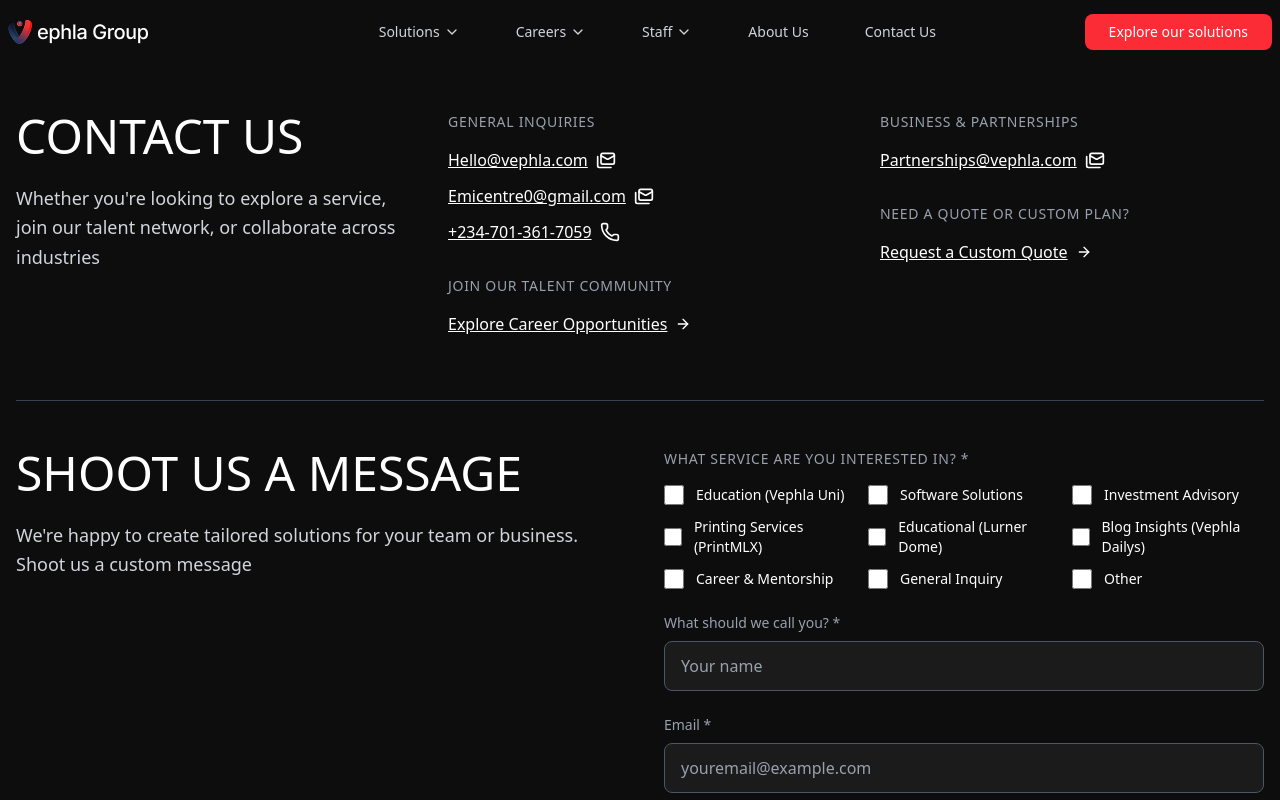
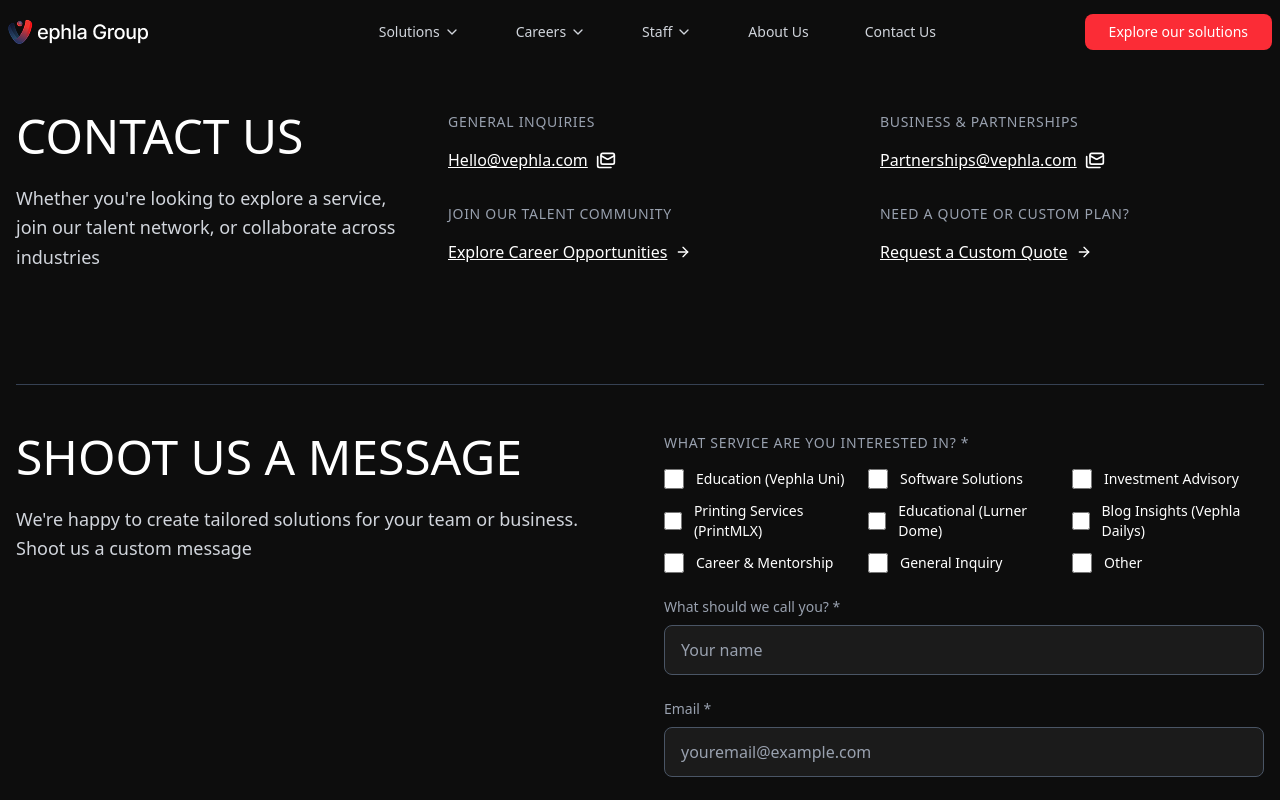
Before and after one commit to VephlaUniversity/Vephla-Revamp, a React (Vite) app: page /contact in a window 1280 px wide. Shown: the top 800 px of the page. Built offline with nearby package versions, Linux system fonts and the light colour scheme.

Commit message:
updated links from the contact page and footer

```diff
--- a/src/components/Footer.jsx
+++ b/src/components/Footer.jsx
@@ -175,9 +175,6 @@
               CONTACT LINE
             </h3>
             <div className="space-y-2 md:space-y-4">
-              <p className="text-gray-300 text-sm md:text-base">
-                +234-701-361-7059
-              </p>
               <a
                 href="mailto:Hello@Vephla.com"
                 className="text-gray-300 hover:text-white transition-colors underline text-sm md:text-base break-all"
@@ -185,12 +182,6 @@
                 Hello@Vephla.com
               </a>
               <br />
-              <a
-                href="mailto:Emicentre0@gmail.com"
-                className="text-gray-300 hover:text-white transition-colors underline text-sm md:text-base break-all"
-              >
-                Emicentre0@gmail.com
-              </a>
             </div>
           </div>
 
--- a/src/components/contact/Contact.jsx
+++ b/src/components/contact/Contact.jsx
@@ -178,21 +178,6 @@
                     className="inline-flex items-center text-white hover:text-red-400 transition-colors underline"
                   >
                     Hello@vephla.com <Mails className="w-5 h-5 ml-2" />
-                  </a>
-                  <br />
-                  <a
-                    href="mailto:Emicentre0@gmail.com"
-                    className="inline-flex items-center text-white hover:text-red-400 transition-colors underline"
-                  >
-                    Emicentre0@gmail.com <Mails className="w-5 h-5 ml-2" />
-                  </a>
-                  <br />
-                  <a
-                    href="tel:+234-701-361-7059"
-                    className="inline-flex items-center text-white hover:text-red-400 transition-colors underline"
-                  >
-                    +234-701-361-7059
-                    <Phone className="w-5 h-5 ml-2" />
                   </a>
                 </div>
               </div>
```
